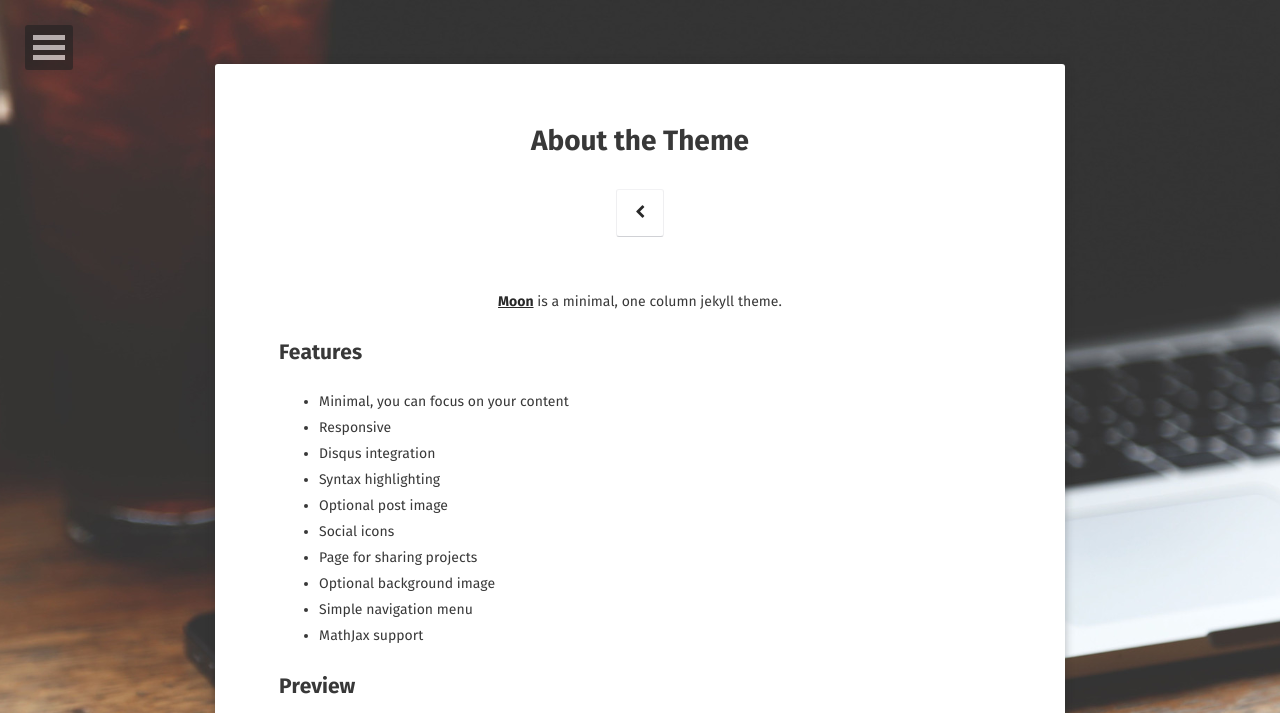
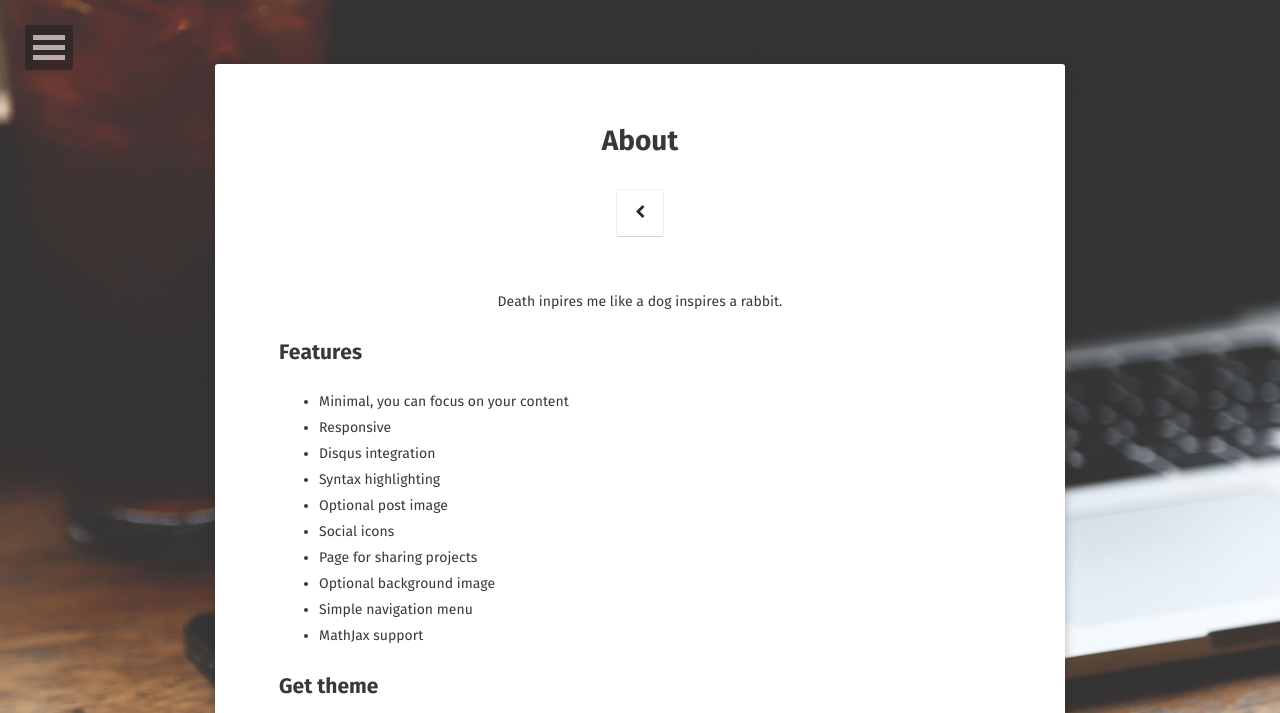
Before and after one commit to SoftUMA/deathware, a Jekyll site: the page built from about/index.md, in a window 1280 px wide. Shown: the top 713 px of the page. Built offline with Jekyll 4.4.1, drawn with Linux system fonts in a browser that asks for light colours; some web fonts are replaced; some of the changed text lies outside the part shown; grey boxes are pictures that could not be loaded.

```diff
--- a/_config.yml
+++ b/_config.yml
@@ -8,7 +8,7 @@ logo:               'assets/img/logo.png'
 background:         'assets/img/placeholder-big.jpg'
 tiled_bg:           false   # Set this true if you want to tile your background image, otherwise it will be covered
 locale:             en_US
-url:                http://softuma.github.io/deathware
+url:                https://softuma.github.io/deathware
 
 # Jekyll
 permalink:          /:title/
--- a/about/index.md
+++ b/about/index.md
@@ -1,12 +1,12 @@
 ---
 layout: page
-title: About the Theme
-tags: [about, Jekyll, theme, moon]
+title: About
+tags: [offtopic]
 date: 2016-03-21
 comments: false
 ---
 
-<center><a href="http://taylantatli.github.io/Moon"><b>Moon</b></a> is a minimal, one column jekyll theme.</center>
+<center>Death inpires me like a dog inspires a rabbit.</center>
 
 ## Features
 * Minimal, you can focus on your content
@@ -20,18 +20,6 @@ comments: false
 * Simple navigation menu
 * MathJax support
 
-## Preview
-
-{% capture images %}
-    https://cloud.githubusercontent.com/assets/754514/14509720/61c61058-01d6-11e6-93ab-0918515ecd56.png
-    https://cloud.githubusercontent.com/assets/754514/14509716/61ac6c8e-01d6-11e6-879f-8308883de790.png
-{% endcapture %}
-{% include gallery images=images caption="Screenshots of Moon Theme" cols=2 %}
-
-See a [live version of Moon](http://taylantatli.github.io/Moon) hosted on GitHub.
-
-## Getting Started
-
-To learn how to install and use this theme check out the [Setup Guide](http://taylantatli.me/Moon/moon-theme/) for more information.
+## Get theme
 
 [Install Moon](https://github.com/TaylanTatli/Moon){: .btn}
```
